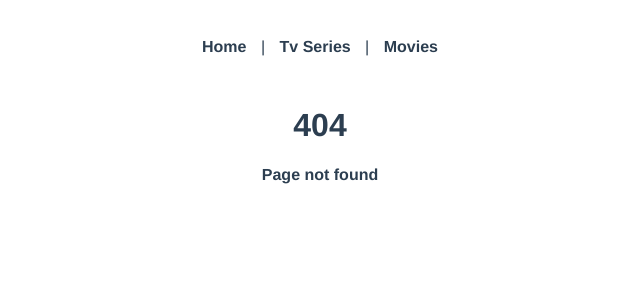
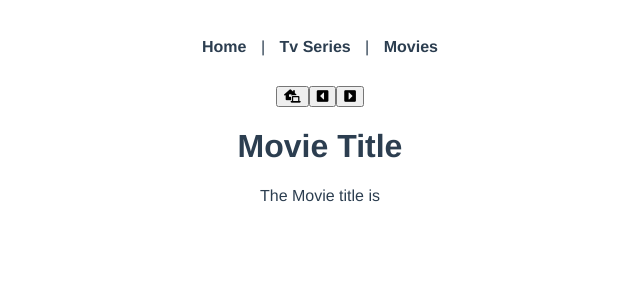
Before and after one commit to gianluca-forgia95/vue-multipage, a Vue app: page /movies/1 in a window 1280 px wide. Before the commit this address had no page. Shown: the top 300 px of the page, without its empty margins (320-960 px from the left). Built offline with nearby package versions, Linux system fonts and the light colour scheme.

Commit message:
back forward home buttons

```diff
--- a/public/index.html
+++ b/public/index.html
@@ -4,6 +4,9 @@
     <meta charset="utf-8">
     <meta http-equiv="X-UA-Compatible" content="IE=edge">
     <meta name="viewport" content="width=device-width,initial-scale=1.0">
+    <!-- Fontawesome CDN -->
+    <link rel="stylesheet" href="https://cdnjs.cloudflare.com/ajax/libs/font-awesome/5.15.3/css/all.min.css" integrity="sha512-iBBXm8fW90+nuLcSKlbmrPcLa0OT92xO1BIsZ+ywDWZCvqsWgccV3gFoRBv0z+8dLJgyAHIhR35VZc2oM/gI1w==" crossorigin="anonymous" referrerpolicy="no-referrer" />
+    <!-- /Fontawesome CDN -->
     <!-- Axios -->
     <script src="https://cdnjs.cloudflare.com/ajax/libs/axios/0.21.1/axios.js" integrity="sha512-otOZr2EcknK9a5aa3BbMR9XOjYKtxxscwyRHN6zmdXuRfJ5uApkHB7cz1laWk2g8RKLzV9qv/fl3RPwfCuoxHQ==" crossorigin="anonymous"></script>
     <!-- /Axios -->
--- a/src/App.vue
+++ b/src/App.vue
@@ -4,6 +4,11 @@
     <router-link :to="{ name: 'Series'}">Tv Series</router-link> |
     <router-link :to="{ name: 'Movies'}">Movies</router-link>
   </div>
+<!-- Buttons back forward e home -->
+  <button @click= "redirect"><i class="fas fa-laptop-house"></i></button>
+  <button @click= "back"><i class="fas fa-caret-square-left"></i></button>
+  <button @click= "forward"><i class="fas fa-caret-square-right"></i></button>
+<!-- /Buttons back forward e home -->
   <router-view/>
 </template>
 
@@ -33,3 +38,27 @@
   }
 }
 </style>
+
+<script>
+
+
+export default {
+  data() {
+
+  },
+  methods: {
+    redirect(){
+      this.$router.push({ name: "Home"});
+    },
+    back(){
+      this.$router.go(- 1);
+    },
+    forward(){
+       this.$router.go(+ 1);
+    }
+  }
+
+
+}
+
+</script>
--- a/src/router/index.js
+++ b/src/router/index.js
@@ -2,7 +2,7 @@ import { createRouter, createWebHistory } from 'vue-router'
 import Home from '../views/Home.vue'
 import Series from '../views/Series.vue'
 import Movies from '../views/movies/Movies.vue'
-import JobDetails from '../views/movies/JobDetails.vue'
+import MovieDetails from '../views/movies/MovieDetails.vue'
 import ErrorPage from '../views/ErrorPage.vue'
 
 const routes = [
@@ -22,15 +22,15 @@ const routes = [
    component: Movies
   },
   {
-    path: '/jobs/:id',
-    name: 'JobDetails',
-    component: JobDetails,
+    path: '/movies/:id',
+    name: 'MovieDetails',
+    component: MovieDetails,
     props: true
   },
   //redirect
   {
-    path: '/all-jobs',
-    redirect: '/jobs'
+    path: '/all-movies',
+    redirect: '/movies'
   },
   //catch404
   {
--- a/src/views/movies/JobDetails.vue
+++ /dev/null
@@ -1,21 +0,0 @@
-<template>
-<h1>Job details</h1>
- <p>The Job id is</p>
-
-</template>
-
-<script>
-export default {
-    // props: ['id'],
-    //  data() {
-    //      return {
-    //          id: this.$route.params.id,
-    //      }
-    //  }
-
-}
-</script>
-
-<style>
-
-</style>
--- /dev/null
+++ b/src/views/movies/MovieDetails.vue
@@ -0,0 +1,21 @@
+<template>
+<h1>Movie Title</h1>
+ <p>The Movie title is </p>
+
+</template>
+
+<script>
+export default {
+ props: ['id'],
+      data() {
+          return {
+              id: this.$route.params.id,
+         }
+  }
+
+}
+</script>
+
+<style>
+
+</style>
--- a/src/views/movies/Movies.vue
+++ b/src/views/movies/Movies.vue
@@ -1,29 +1,24 @@
 <template>
   <h1>Movies</h1>
-   <!-- <div class="job-container" v-for="job in jobs" :key="job.id">
-     <router-link :to="{ name: 'JobDetails', params: { id: job.id } }">
-      <h2>{{ job.title }}</h2>
-    </router-link>
 
-   </div> -->
+
+
+
     <div class="search">
         <input class="input-search" type="text" placeholder="search movie or tv-series..."  v-model="search">
         <button class="btn" type="button" name="button" @click="searchFilm">Search</button>
    </div>
 
-     <!-- Starter Main -->
-     <div class="start" v-if="movies.length == 0 ">
-       <h1 class="title-base">Benvenuto su Boolflix, inizia cercando Film o SerieTv</h1>
-       <img  src="img/netflix-background.jpg" alt="">
-     </div>
-    <!-- /Starter Main -->
     <h2 class="title-section" v-if="movies.length > 0">Movies</h2>
       <div class="container">
         <!-- Movie Card -->
         <div class="card" v-for="movie in movies" :key='movie.id' >
           <div class="card-inner">
             <!-- Img Cover -->
-           <img :src="'https://image.tmdb.org/t/p/w300' + movie.poster_path" alt="Movie img" class="cover">
+            <router-link :to="{ name: 'MovieDetails', params: { id: movie.id } }">
+               <img :src="'https://image.tmdb.org/t/p/w300' + movie.poster_path" alt="Movie img" class="cover">
+            </router-link>
+
             <!-- /Img Cover -->
             <!-- Info Movie -->
            <div class="info">
```
